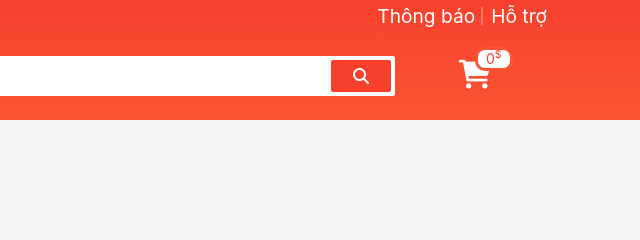
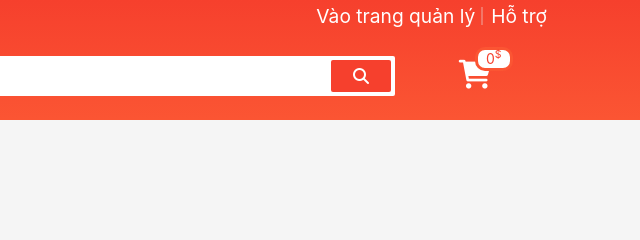
Before and after one commit to thanhhuynh711/BC34_CapStoneJS, a plain HTML site: page cybersnhop/index.html in a window 1280 px wide. Shown: the top 240 px of the page, 640-1280 px from the left. Drawn offline with nearby package versions, Linux system fonts and the light colour scheme; no server answers.

Commit message:
link product

```diff
--- a/cybersnhop/index.html
+++ b/cybersnhop/index.html
@@ -61,7 +61,7 @@
 
             <ul class="nav__list d-flex">
               <li class="nav__item nav__item--prevent d-flex">
-                <a href="#" class="nav__link d-flex">Thông báo</a>
+                <a href="./../QLproduct/index.html" class="nav__link d-flex">Vào trang quản lý</a>
               </li>
               <li class="nav__item d-flex">
                 <a href="#" class="nav__link d-flex">Hỗ trợ</a>
```
